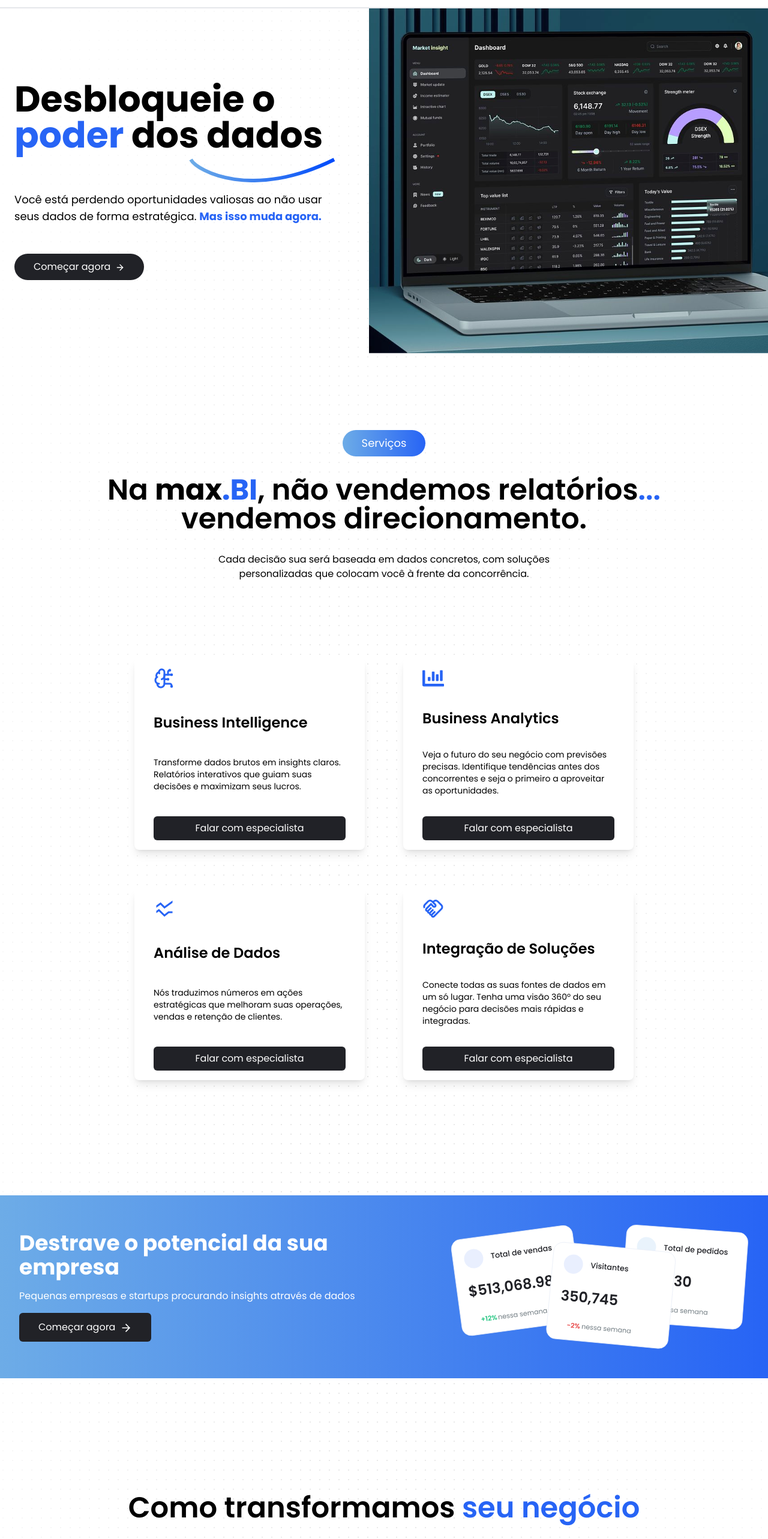
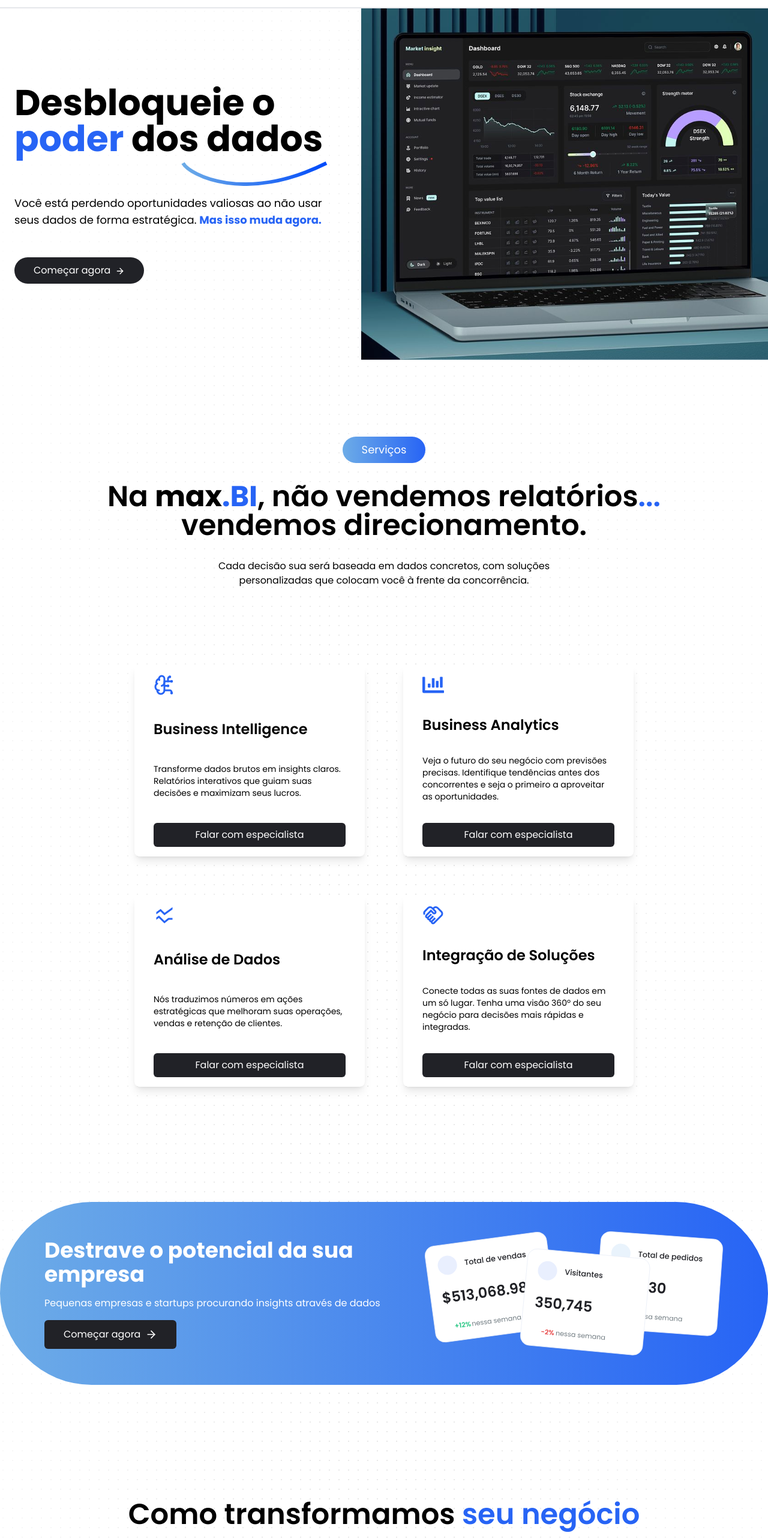
Before and after one commit to RobertoAthos/maxbi.io, a Next.js app: page / in a window 1280 px wide. Shown: the part 80-2646 px from the top of the page at 60% size. Built offline with nearby package versions, Linux system fonts and the light colour scheme.

Commit message:
ui: add animations

```diff
--- /dev/null
+++ b/src/components/AnimationReveal.tsx
@@ -0,0 +1,41 @@
+"use client";
+
+import { motion, useInView, useAnimation } from "framer-motion";
+import { useEffect, useRef } from "react";
+
+export default function AnimationReveal({
+  children,
+  width = "fit-content",
+  className
+}: {
+  children: React.ReactNode;
+  width?: string;
+  className?: string;
+}) {
+  const ref = useRef(null);
+  const isInView = useInView(ref, { once: true });
+
+  const mainControls = useAnimation();
+
+  useEffect(() => {
+    if (isInView) {
+      mainControls.start("visible");
+    }
+  }, [isInView, mainControls]);
+
+  return (
+    <div ref={ref} className={`relative ${width} overflow-hidden ${className}`}>
+      <motion.div
+        variants={{
+          hidden: { opacity: 0, y: 75 },
+          visible: { opacity: 1, y: 0 },
+        }}
+        initial="hidden"
+        animate={mainControls}
+        transition={{ duration: 0.5, delay: 0.1 }}
+      >
+        {children}
+      </motion.div>
+    </div>
+  );
+}
--- a/src/components/landing-page/FAQS/FAQS.tsx
+++ b/src/components/landing-page/FAQS/FAQS.tsx
@@ -2,19 +2,20 @@
 import React from "react";
 import { faqs } from "./data";
 import DropdownFaq from "../DropdownFaq";
+import AnimationReveal from "@/components/AnimationReveal";
 
 export default function FAQS() {
 	return (
-		<section className="w-full mt-48 max-w-screen-xl m-auto px-8">
-			<h3 className="text-5xl font-bold text-center">FAQ´S</h3>
+		<section id="faqs" className="w-full mt-48 max-w-screen-xl m-auto px-8">
+			<AnimationReveal>
+				<h3 className="text-5xl font-bold text-center">FAQ´S</h3>
+			</AnimationReveal>
 
 			<article className="bg-dark-primary p-8 rounded-lg mt-24">
 				{faqs.map((faq) => (
-					<DropdownFaq
-						description={faq.description}
-						title={faq.title}
-						key={faq.title}
-					/>
+					<AnimationReveal key={faq.title}>
+						<DropdownFaq description={faq.description} title={faq.title} />
+					</AnimationReveal>
 				))}
 			</article>
 		</section>
--- a/src/components/landing-page/Header.tsx
+++ b/src/components/landing-page/Header.tsx
@@ -1,16 +1,31 @@
+"use client";
 import React from "react";
 import Image from "next/image";
 import logo from "../../public/logo.svg";
+import useScrollToView from "@/hooks/useScrollToView";
 
 export default function Header() {
+	const { scrollToSection } = useScrollToView();
 	return (
 		<header className="w-full py-6 border-b-2">
 			<div className="w-full max-w-screen-xl m-auto flex justify-between px-16 items-center">
 				<Image src={logo} alt="Logo da empresa" width={120} height={120} />
 				<nav>
 					<ul className="flex gap-x-8 items-center">
-						<li className="hover:underline cursor-pointer">FAQ´S</li>
-						<li className="hover:underline cursor-pointer">Serviços</li>
+						<li
+							className="hover:underline cursor-pointer"
+							onKeyUp={() => scrollToSection("faqs")}
+							onClick={() => scrollToSection("faqs")}
+						>
+							FAQ´S
+						</li>
+						<li
+							className="hover:underline cursor-pointer"
+							onKeyUp={() => scrollToSection("faqs")}
+							onClick={() => scrollToSection("services")}
+						>
+							Serviços
+						</li>
 
 						<button
 							type="button"
--- a/src/components/landing-page/HeroSection.tsx
+++ b/src/components/landing-page/HeroSection.tsx
@@ -1,20 +1,28 @@
-"use client"
+"use client";
 import React from "react";
 import Image from "next/image";
 import hero from "@/public/hero.svg";
 import vector from "@/public/hero-vector.svg";
 import { LuArrowRight } from "react-icons/lu";
+import AnimationReveal from "../AnimationReveal";
 export default function HeroSection() {
 	return (
 		<section className="w-full max-w-screen-xl m-auto flex justify-between gap-x-8 items-center">
-			<article className="px-6 2xl:px-0 space-y-12 relative">
+			<article>
+				<AnimationReveal>
+					<div className="px-6 2xl:px-0 space-y-12">
 						<h2 className="text-6xl font-bold relative">
-					Desbloqueie o <span className="text-primary">poder</span> dos dados
+							Desbloqueie o <span className="text-primary">poder</span> dos
+							dados
 						</h2>
-                <Image src={vector} alt="vector" className="absolute right-6 top-[80px]"/>
+						<Image
+							src={vector}
+							alt="vector"
+							className="absolute right-6 top-[80px]"
+						/>
 						<p className="text-lg pt-4">
-					Você está perdendo oportunidades valiosas ao não usar seus dados de
-					forma estratégica.{" "}
+							Você está perdendo oportunidades valiosas ao não usar seus dados
+							de forma estratégica.{" "}
 							<strong className="text-primary">Mas isso muda agora.</strong>
 						</p>
 						<button
@@ -22,10 +30,13 @@
 							className="py-2.5 px-8 rounded-full bg-dark-primary text-white hover:underline"
 						>
 							Começar agora
-					<LuArrowRight className="inline ml-2"/>
+							<LuArrowRight className="inline ml-2" />
 						</button>
+					</div>
+				</AnimationReveal>
 			</article>
 			<picture className="w-full h-full">
+				<AnimationReveal>
 					<Image
 						src={hero}
 						alt="Hero"
@@ -33,6 +44,7 @@
 						height={500}
 						className="w-full h-full"
 					/>
+				</AnimationReveal>
 			</picture>
 		</section>
 	);
--- a/src/components/landing-page/Highlight.tsx
+++ b/src/components/landing-page/Highlight.tsx
@@ -2,11 +2,13 @@
 import cards from "@/public/cards-hl.svg";
 import Image from "next/image";
 import { LuArrowRight } from "react-icons/lu";
+import AnimationReveal from "../AnimationReveal";
 
 export default function Highlight() {
 	return (
-		<section className="w-full mt-48 bg-gradient-to-r from-[#6DACE7] to-[#2764F5]">
-			<article className="px-8 max-w-screen-xl m-auto flex justify-around gap-x-8 items-center py-12">
+		<section className="w-full mt-48 bg-gradient-to-r from-[#6DACE7] to-[#2764F5] rounded-full">
+			<article className="px-8 max-w-screen-xl m-auto flex justify-center gap-x-6 items-center py-12">
+				<AnimationReveal className="w-1/2">
 					<div className="text-white space-y-4">
 						<h3 className="text-4xl font-bold">
 							Destrave o potencial da sua empresa
@@ -19,11 +21,14 @@
 							className="bg-dark-primary hover:underline text-white py-3 px-8 rounded-md"
 						>
 							Começar agora
-                        <LuArrowRight className="inline ml-2" size={20}/>
+							<LuArrowRight className="inline ml-2" size={20} />
 						</button>
 					</div>
+				</AnimationReveal>
 				<figure>
+					<AnimationReveal>
 						<Image src={cards} alt="cards" width={500} height={500} />
+					</AnimationReveal>
 				</figure>
 			</article>
 		</section>
--- a/src/components/landing-page/ProcessSteps.tsx
+++ b/src/components/landing-page/ProcessSteps.tsx
@@ -1,17 +1,23 @@
 import React from "react";
 import Image from "next/image";
 import dash from "@/public/dash.jpg";
+import AnimationReveal from "../AnimationReveal";
 
 export default function ProcessSteps() {
 	return (
 		<section className="w-full mt-48 max-w-screen-xl m-auto px-8">
+			<AnimationReveal className="pb-2">
+				{" "}
 				<h3 className="text-center text-5xl font-semibold">
 					Como transformamos <span className="text-primary">seu negócio</span>
 				</h3>
+			</AnimationReveal>
 
 			<article className="w-full flex flex-col lg:flex-row justify-center mt-24 space-y-8 lg:space-y-0 lg:space-x-12">
 				<figure className="flex justify-center">
+					<AnimationReveal>
 						<Image src={dash} alt="process" width={500} height={500} />
+					</AnimationReveal>
 				</figure>
 
 				<ul className="grid grid-cols-1 lg:grid-cols-2 justify-items-center items-center gap-8">
@@ -20,28 +26,37 @@
 						<br />
 						<p className="text-sm">Entendemos sua empresa profundamente.</p>
 					</li>
+
 					<li className="w-64 bg-white text-gray-600 font-medium text-xl list-decimal">
-            <span className="text-primary text-base">Acesso Total aos Dados:</span>
+						<span className="text-primary text-base">
+							Acesso Total aos Dados:
+						</span>
 						<br />
 						<p className="text-sm">
 							Coletamos e cruzamos informações de todas as fontes.
 						</p>
 					</li>
 					<li className="w-64 bg-white text-gray-600 font-medium text-xl list-decimal">
-            <span className="text-primary text-base">Técnicas Avançadas de B.I.:</span>
+						<span className="text-primary text-base">
+							Técnicas Avançadas de B.I.:
+						</span>
 						<br />
 						<p className="text-sm">Aplicamos métodos de análise de ponta.</p>
 					</li>
 
 					<li className="w-64 bg-white text-gray-600 font-medium text-xl list-decimal">
-            <span className="text-primary text-base">Dashboard Personalizado:</span>
+						<span className="text-primary text-base">
+							Dashboard Personalizado:
+						</span>
 						<br />
 						<p className="text-sm">
 							Decisões estratégicas à distância de um clique.
 						</p>
 					</li>
 					<li className="w-64 bg-white text-gray-600 font-medium text-xl list-decimal">
-            <span className="text-primary text-base">Implementação da Solução:</span>
+						<span className="text-primary text-base">
+							Implementação da Solução:
+						</span>
 						<br />
 						<p className="text-sm">
 							Vamos além da dash, queremos resolver seu problema!
--- a/src/components/landing-page/Services.tsx
+++ b/src/components/landing-page/Services.tsx
@@ -1,14 +1,18 @@
 import React from "react";
 import { features } from "./featureCard/data";
 import FeatureCard from "./featureCard";
+import AnimationReveal from "../AnimationReveal";
 
 export default function Services() {
 	return (
-		<section className="w-full max-w-screen-xl m-auto flex justify-between gap-x-8 items-center pt-32">
+		<section id="services" className="w-full max-w-screen-xl m-auto flex justify-between gap-x-8 items-center pt-32">
 			<article className="w-full flex justify-center flex-col gap-y-8 items-center">
+				<AnimationReveal>
 					<div className="bg-gradient-to-r from-[#6DACE7] to-[#2764F5] text-white rounded-full px-8 py-2">
 						<span className="text-lg">Serviços</span>
 					</div>
+				</AnimationReveal>
+				<AnimationReveal>
 					<h3 className="text-5xl text-center font-semibold">
 						Na{" "}
 						<strong>
@@ -18,20 +22,24 @@
 						<br />
 						vendemos direcionamento.
 					</h3>
+				</AnimationReveal>
+				<AnimationReveal>
 					<div className="w-full max-w-xl m-auto">
 						<p className="text-center">
 							Cada decisão sua será baseada em dados concretos, com soluções
 							personalizadas que colocam você à frente da concorrência.
 						</p>
 					</div>
+				</AnimationReveal>
 				<div className="grid items-center grid-cols-2 gap-16 mt-24">
 					{features.map((feature) => (
+						<AnimationReveal key={feature.label} className="shadow-lg rounded-lg">
 							<FeatureCard
 								description={feature.description}
 								iconElement={feature.icon}
 								title={feature.label}
-							key={feature.label}
 							/>
+						</AnimationReveal>
 					))}
 				</div>
 			</article>
--- /dev/null
+++ b/src/hooks/useScrollToView.ts
@@ -0,0 +1,13 @@
+export default function useScrollToView() {
+    const scrollToSection = (sectionId: string) => {
+      const element = document.getElementById(sectionId);
+      if (element) {
+        element.scrollIntoView({
+          behavior: "smooth",
+        });
+      }
+    };
+    return {
+      scrollToSection,
+    };
+  }
```
Lines whose indentation alone changed are shown as unchanged.
